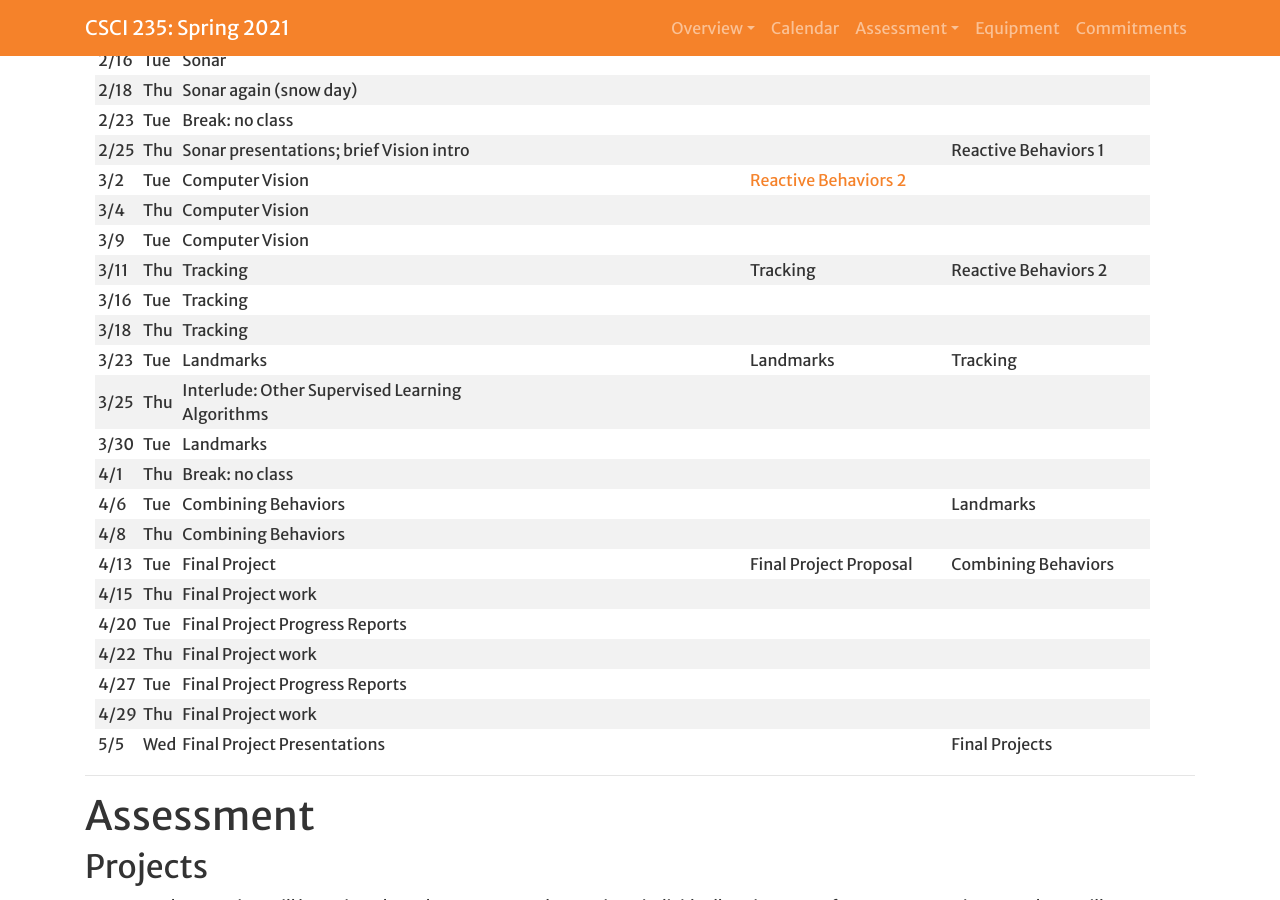
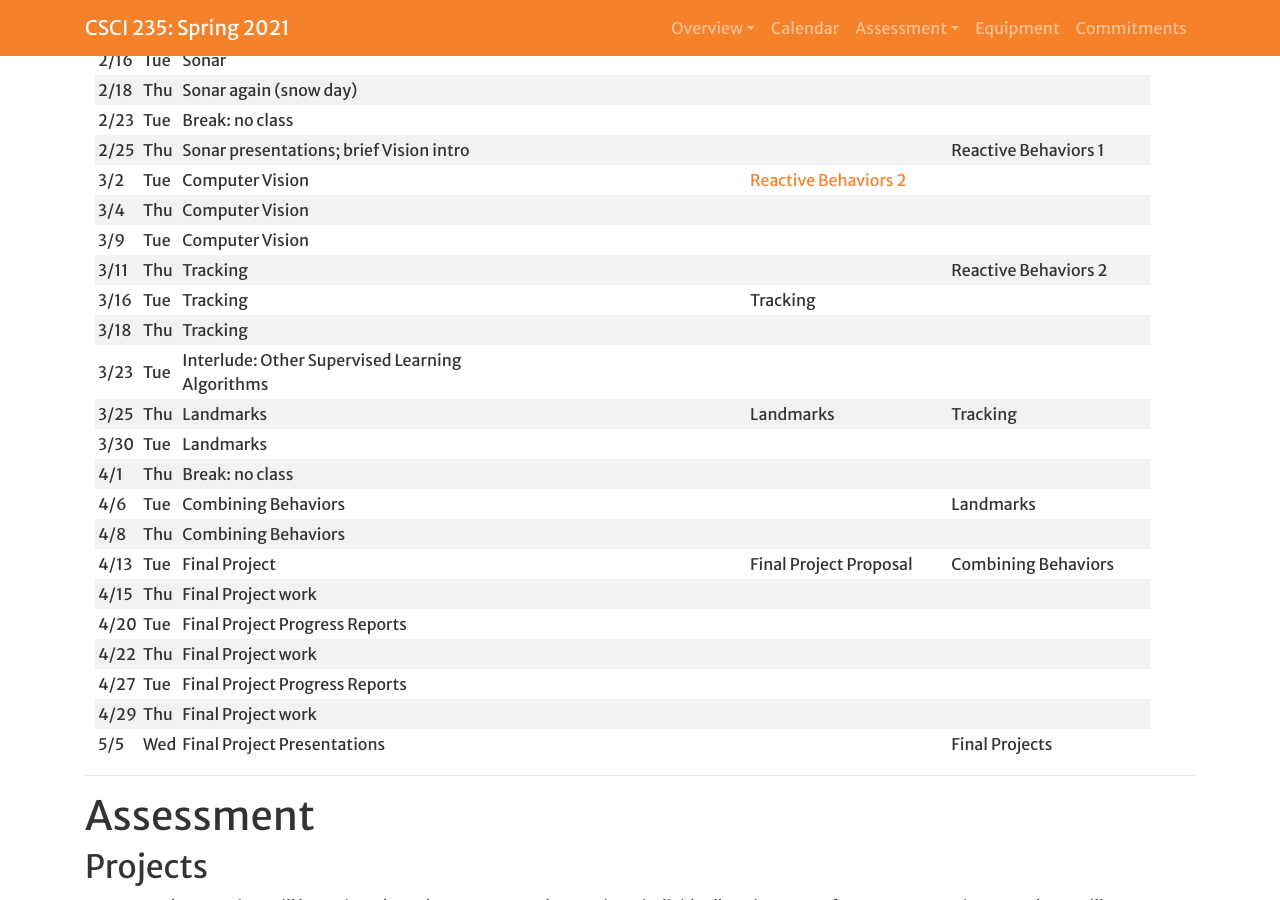
Before and after one commit to Hendrix-CS/csci235, a Jekyll site: the page built from index.md, in a window 1280 px wide and 900 px high, scrolled down 1657 px. Built offline with Jekyll 4.4.1, drawn with Linux system fonts in a browser that asks for light colours; a script that is not in the unit is left out; our own code applies the rules of GitHub Pages for plain Markdown files.

Commit message:
Edited schedule slightly.

```diff
--- a/index.md
+++ b/index.md
@@ -48,11 +48,11 @@ Upon completing this course, our goal is for you to be able to:
 | 3/2  | Tue | Computer Vision |  |  [Reactive Behaviors 2]({{site.baseurl}}/projects/Vision1.html) |  |
 | 3/4  | Thu | Computer Vision |  |  |  |
 | 3/9 | Tue | Computer Vision  |  |  | |
-| 3/11 | Thu | Tracking  |  | Tracking | Reactive Behaviors 2  |
-| 3/16 | Tue | Tracking |  |  |  |
+| 3/11 | Thu | Tracking  |  |  | Reactive Behaviors 2  |
+| 3/16 | Tue | Tracking |  | Tracking |  |
 | 3/18 | Thu | Tracking |  |  |  |
-| 3/23 | Tue | Landmarks |  | Landmarks | Tracking |
-| 3/25 | Thu | Interlude: Other Supervised Learning Algorithms |  |  |  |
+| 3/23 | Tue | Interlude: Other Supervised Learning Algorithms |  |  |  |
+| 3/25 | Thu | Landmarks |  | Landmarks | Tracking |
 | 3/30 | Tue | Landmarks |  |  |  |
 | 4/1 | Thu | Break: no class |  |  |  |
 | 4/6 | Tue | Combining Behaviors |  |  | Landmarks |
```
